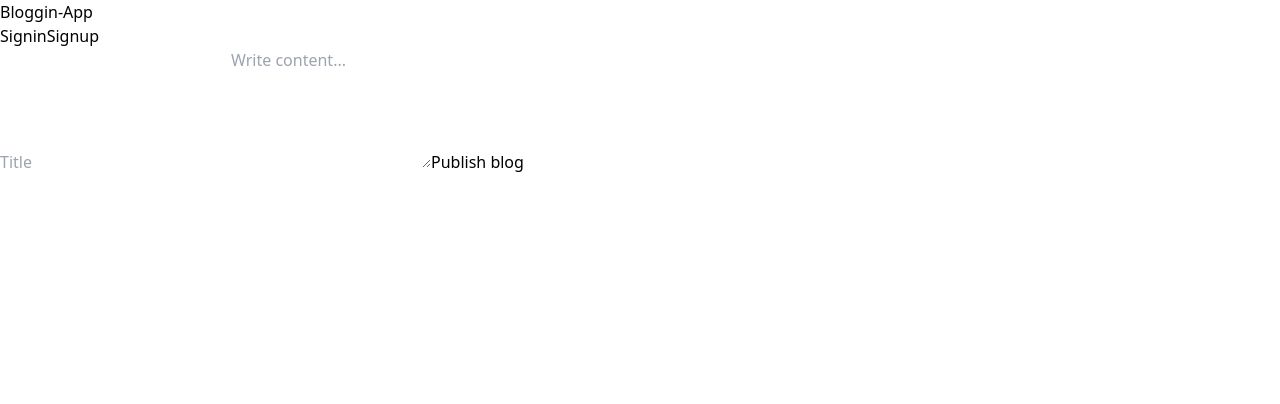
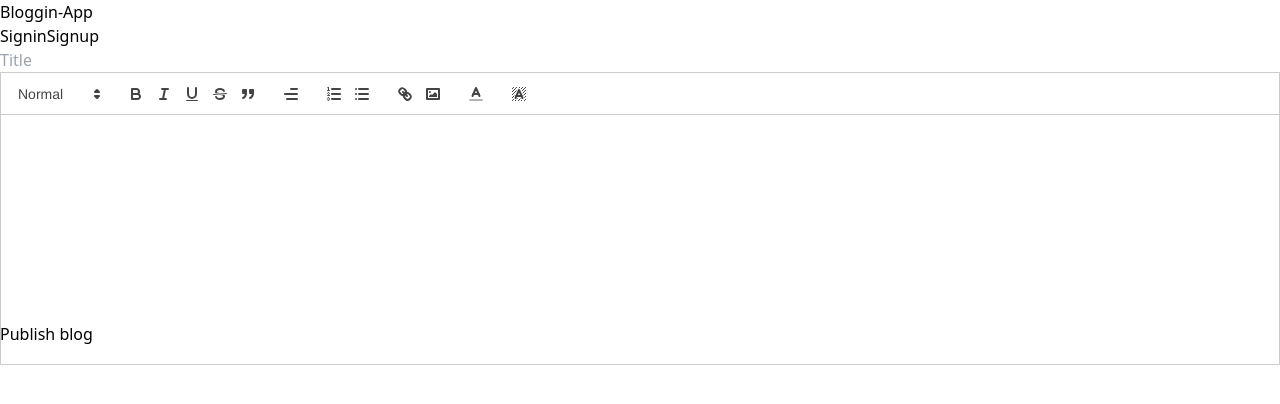
Before and after one commit to VishalChaudhary01/Blogging-Website, a React (Vite) app in the folder apps/frontend/: page /publish in a window 1280 px wide. Shown: the top 404 px of the page. Built offline with nearby package versions, Linux system fonts and the light colour scheme; no server answers; sample sign-in values are in the browser's storage.

Commit message:
added rich text editor

```diff
--- a/apps/frontend/package.json
+++ b/apps/frontend/package.json
@@ -12,11 +12,15 @@
   "dependencies": {
     "@repo/common": "*",
     "axios": "^1.7.2",
+    "dompurify": "^3.1.6",
+    "quill": "^2.0.2",
     "react": "^18.3.1",
     "react-dom": "^18.3.1",
+    "react-quill": "^2.0.0",
     "react-router-dom": "^6.25.1"
   },
   "devDependencies": {
+    "@types/dompurify": "^3.0.5",
     "@types/react": "^18.3.3",
     "@types/react-dom": "^18.3.0",
     "@typescript-eslint/eslint-plugin": "^7.15.0",
--- a/apps/frontend/src/components/BlogCard.tsx
+++ b/apps/frontend/src/components/BlogCard.tsx
@@ -1,5 +1,7 @@
+import { useEffect, useState } from "react";
 import { Link } from "react-router-dom";
 import { Avatar } from "./Avatar";
+import DOMPurify from "dompurify";
 
 interface BlogCardProps {
      id: number;
@@ -16,9 +18,23 @@ export const BlogCard = ({
      title,
      content,
  }: BlogCardProps) => {
+     const [imageSources, setImageSources] = useState([""])
+     const senitizedContent = DOMPurify.sanitize(content);
+     const parser = new DOMParser();
+     const doc = parser.parseFromString(senitizedContent, 'text/html');
+     const AllText = doc.body.firstChild?.textContent || "";
+
+     useEffect(() => {
+          const images = doc.getElementsByTagName("img");
+          const imgSrcArray = Array.from(images).map(img => img.src);
+          setImageSources(imgSrcArray);
+     }, [])
+
      return (
           <Link to={`/blog/${id}`}>
                <div key={id} className="p-4 border-b boder-gray-300 pb-4 w-screen max-w-screen-md cursor-pointer">
+                    <div className="grid grid-cols-3">
+                         <div className="col-span-2">
                               <div className="flex">
                                    <div className="items-cente">
                                         <Avatar name={author} />
@@ -34,12 +50,17 @@ export const BlogCard = ({
                               <div className="py-2 text-2xl text-gray-800 font-bold">
                                    {title}
                               </div>
-                    <div className="font-normal text-gray-800">
-                         {content.slice(0, 100) + (content.length > 100 ? "..." : "")}
+                              <div className="font-normal text-gray-800" dangerouslySetInnerHTML={{ __html: AllText.slice(0, 100) + (AllText.length > 100 ? "..." : "")}} />
+                              <div className="text-gray-500 text-sm font-normal pt-4">
+                                   {`${Math.ceil(AllText.length / 100)} minutes(s) read`}
                               </div>
-                    <div className="text-gray-500 text-sm font-normal pt-4">
-                         {`${Math.ceil(content.length / 100)} minutes(s) read`}
                          </div>
+                         <div>
+                              {imageSources.length !== 0 && <img src={imageSources[0]} alt={`Image`} />}
+                         </div>
+                    </div>
+
+
                </div>
           </Link>
      )
--- a/apps/frontend/src/components/FullBlog.tsx
+++ b/apps/frontend/src/components/FullBlog.tsx
@@ -1,7 +1,10 @@
 import { Blog } from "../hooks";
 import { Avatar } from "./Avatar";
+import DOMPurify from "dompurify";
 
 export const FullBlog = ({ blog }: {blog: Blog}) => {
+     const senitizedContent = DOMPurify.sanitize(blog.content);
+
      return (
           <div className="flex fustify-center">
                <div className="grid grid-cols-3 px-20 pt-20 w-full max-w-screen-2xl">
@@ -13,9 +16,7 @@ export const FullBlog = ({ blog }: {blog: Blog}) => {
                               <div className="pt-2 text-gray-500 font-normal">
                                    {blog.publishDate.split('T')[0]}
                               </div>
-                              <div className="pt-2">
-                                   {blog.content}
-                              </div>
+                              <div dangerouslySetInnerHTML={{ __html: senitizedContent}} className="pt-2" />
                          </div>
                     </div>
                     <div className="pl-2 border-l">
--- /dev/null
+++ b/apps/frontend/src/components/RichTextEditor.tsx
@@ -0,0 +1,61 @@
+import ReactQuill from 'react-quill';
+
+interface RichTextProps {
+     content: string;
+     onChange: (value: string) => void
+}
+
+export const RichTextEditor = ({ content, onChange }: RichTextProps) => {
+      const editorStyle = {
+        height: '250px',
+      };
+     const myColors = [
+          "purple",
+          "#785412",
+          "#452632",
+          "#856325",
+          "#963254",
+          "#254563",
+          "white"
+        ];
+        const modules = {
+          toolbar: [
+            [{ header: [1, 2, 3, 4, 5, 6, false] }],
+            ["bold", "italic", "underline", "strike", "blockquote"],
+            [{ align: ["right", "center", "justify"] }],
+            [{ list: "ordered" }, { list: "bullet" }],
+            ["link", "image"],
+            [{ color: myColors }],
+            [{ background: myColors }]
+          ]
+        };
+
+        const formats = [
+          "header",
+          "bold",
+          "italic",
+          "underline",
+          "strike",
+          "blockquote",
+          "list",
+          "bullet",
+          "link",
+          "color",
+          "image",
+          "background",
+          "align"
+        ];
+
+        return (
+          <>
+            <ReactQuill
+                theme="snow"
+                modules={modules}
+                formats={formats}
+                value={content}
+                onChange={onChange}
+                style={editorStyle}
+              />
+          </>
+     )
+}
--- a/apps/frontend/src/main.tsx
+++ b/apps/frontend/src/main.tsx
@@ -2,6 +2,7 @@ import React from 'react'
 import ReactDOM from 'react-dom/client'
 import App from './App.tsx'
 import './index.css'
+import "react-quill/dist/quill.snow.css"
 
 ReactDOM.createRoot(document.getElementById('root')!).render(
   <React.StrictMode>
--- a/apps/frontend/src/pages/PublishBlog.tsx
+++ b/apps/frontend/src/pages/PublishBlog.tsx
@@ -2,11 +2,16 @@ import { useState } from "react";
 import axios from "axios";
 import { useNavigate } from "react-router-dom";
 import { BACKEND_URL } from "../config";
+import { RichTextEditor } from "../components/RichTextEditor";
 
 export const PublishBlog = () => {
   const navigate = useNavigate();
   const [title, setTitle] = useState("");
   const [content, setContent] = useState("");
+
+  const handleChange = (content: any) => {
+    setContent(content)
+  }
 
   async function handleSubmit() {
      try {
@@ -36,19 +41,13 @@ export const PublishBlog = () => {
             }}
             className="border w-full py-1 px-2 mt-10 my-2 focus:outline-none"
           />
-          <textarea
-            placeholder="Write content..."
-            rows={5}
-            onChange={(e) =>{
-               setContent(e.target.value)
-            }}
-            className="w-full border py-1 px-2 focus:outline-none"
-            required
-          ></textarea>
+          <div className="w-full">
+          <RichTextEditor content={content} onChange={handleChange} />
+          </div>
           <button
             onClick={handleSubmit}
             type="submit"
-            className="text-white bg-blue-700 hover:bg-blue-800 focus:ring-1 focus:ring-blue-800 font-medium rounded text-sm px-5 py-2.5 me-2 mb-2 focus:outline-none">
+            className="text-white bg-blue-700 hover:bg-blue-800 focus:ring-1 focus:ring-blue-800 font-medium rounded text-sm px-5 py-2.5 mt-12 focus:outline-none">
             Publish blog
           </button>
         </div>
--- a/apps/frontend/src/pages/UpdateBlog.tsx
+++ b/apps/frontend/src/pages/UpdateBlog.tsx
@@ -4,6 +4,7 @@ import { useNavigate, useParams } from "react-router-dom";
 import { BACKEND_URL } from "../config";
 import { useBlog } from "../hooks";
 import { BlogPageSkeleton } from "../skeletons/BlogPageSkeleton";
+import { RichTextEditor } from "../components/RichTextEditor";
 
 export const UpdateBlog = () => {
      const { id } = useParams();
@@ -19,6 +20,9 @@ export const UpdateBlog = () => {
           }
      }, [blog])
 
+     function handleChange(content: any) {
+          setContent(content)
+     }
      async function handleSubmit() {
           try {
                await axios.put(`${BACKEND_URL}/api/v1/blog/${id}`, {
@@ -51,19 +55,11 @@ export const UpdateBlog = () => {
                }}
                className="border w-full py-1 px-2 mt-10 my-2 focus:outline-none"
                />
-               <textarea
-               value={content}
-               rows={5}
-               onChange={(e) =>{
-                    setContent(e.target.value)
-               }}
-               className="w-full border py-1 px-2 focus:outline-none"
-               required
-               ></textarea>
+               <RichTextEditor content={content} onChange={handleChange} />
                <button
                onClick={handleSubmit}
                type="submit"
-               className="text-white bg-blue-700 hover:bg-blue-800 focus:ring-1 focus:ring-blue-800 font-medium rounded text-sm px-5 py-2.5 me-2 mb-2 focus:outline-none">
+               className="text-white bg-blue-700 hover:bg-blue-800 focus:ring-1 focus:ring-blue-800 font-medium rounded text-sm px-5 py-2.5 mt-12 focus:outline-none">
                Update blog
                </button>
           </div>
```
Also changed, not shown: 2 other files (tests, documents, lock files or other folders). Lines whose indentation alone changed are shown as unchanged.
